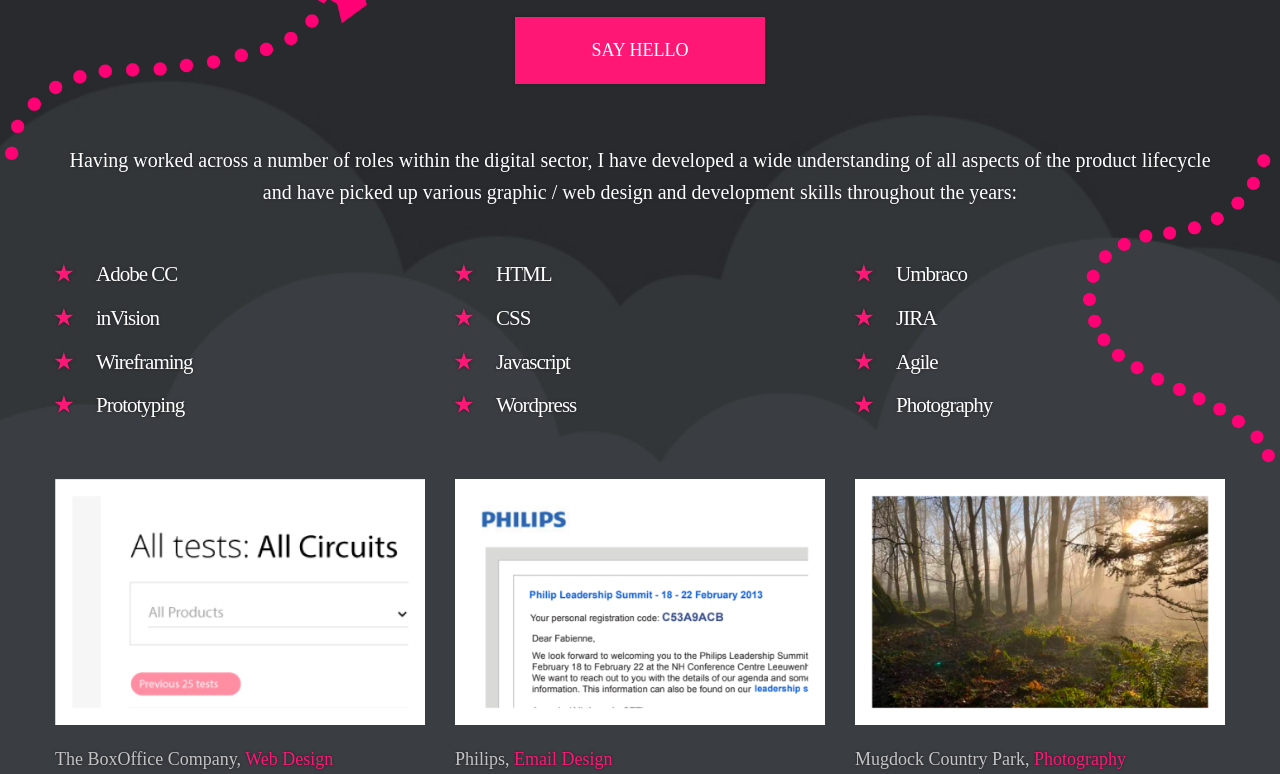
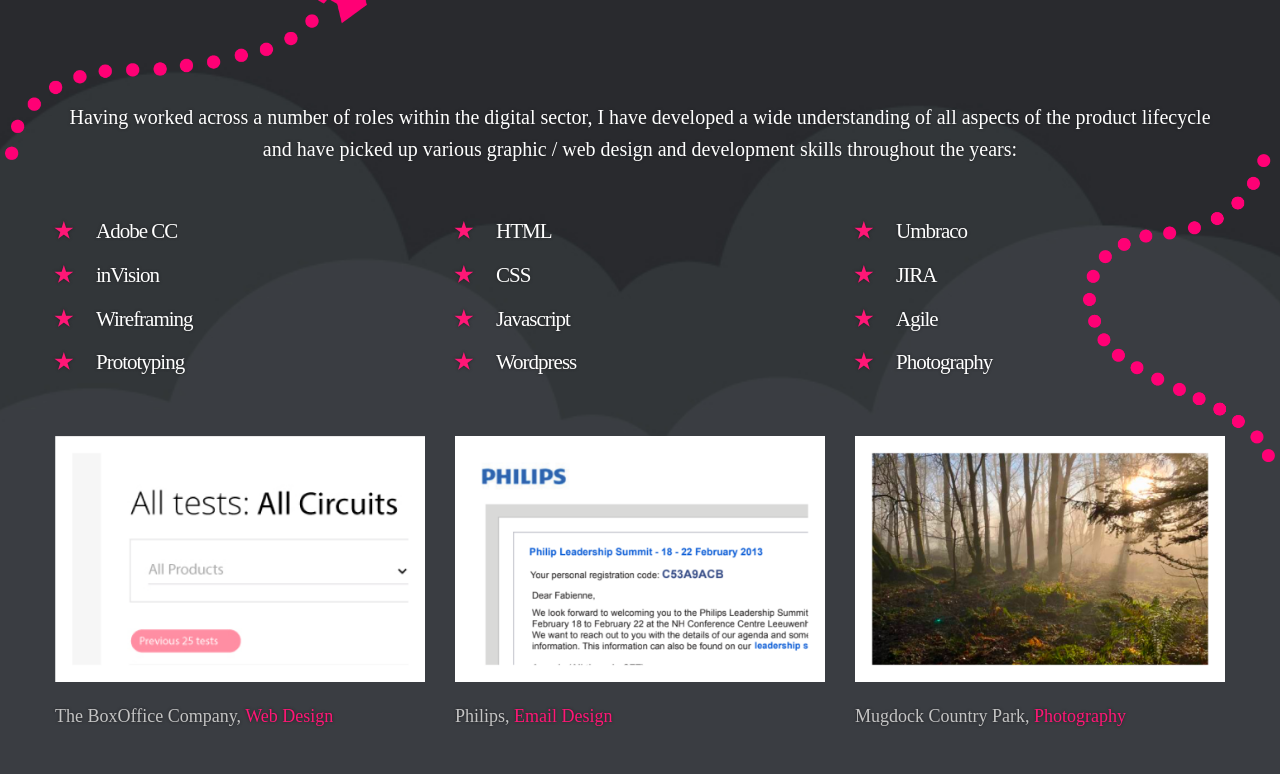
Before and after one commit to WavyRockets/scottmclintock72.github.io, a plain HTML site: page index.html in a window 1280 px wide. Shown: the part 326-1100 px from the top of the page. Drawn offline with Linux system fonts and the light colour scheme; files whose address does not match are found by name; a web font is replaced by a local one.

Commit message:
Update index.html

```diff
--- a/index.html
+++ b/index.html
@@ -24,7 +24,7 @@
             <h3>I'm Glasgow based</h3>
             <h3 id="example3" class="animateText"></h3>
             <h1>Scott McLintock</h1>
-            <a class="helloLink" href="mailto:scottmclintock72@gmail.com">SAY HELLO</a>
+            <br>
             <p class="intro">Having worked across a number of roles within the digital sector, I have developed a wide understanding of all aspects of the product lifecycle and have picked up various graphic / web design and development skills throughout the years: </p>
         </div>
       </div>
```
